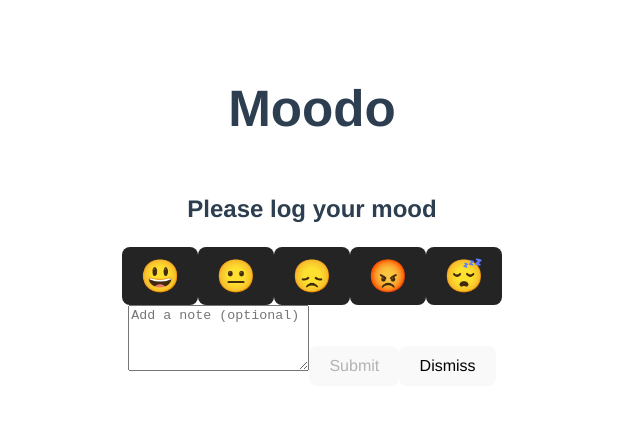
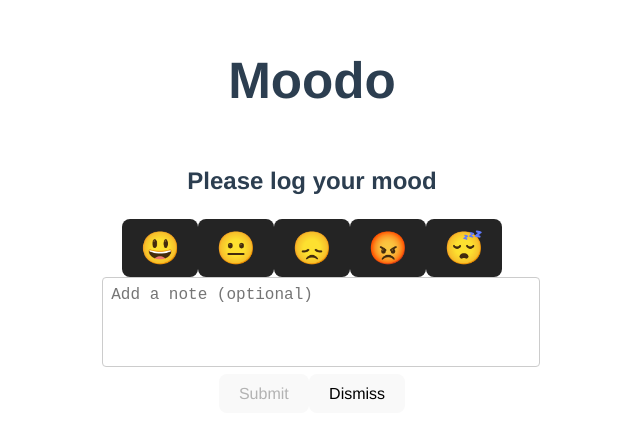
Before and after one commit to Moodo-dev/MoodoCore, a Vue app: page / in a window 1280 px wide. Shown: the part 216-654 px from the top of the page, without its empty margins (328-968 px from the left). Built offline with nearby package versions, Linux system fonts and the light colour scheme.

Commit message:
Stylize note input

```diff
--- a/src/components/NoteInput.vue
+++ b/src/components/NoteInput.vue
@@ -12,3 +12,14 @@ import { defineProps } from 'vue'
 
 const props = defineProps<{ modelValue: string }>()
 </script>
+
+<style scoped>
+textarea {
+  width: 100%;
+  padding: 0.5rem;
+  font-size: 1rem;
+  border-radius: 4px;
+  border: 1px solid #ccc;
+  resize: none;
+}
+</style>
```
